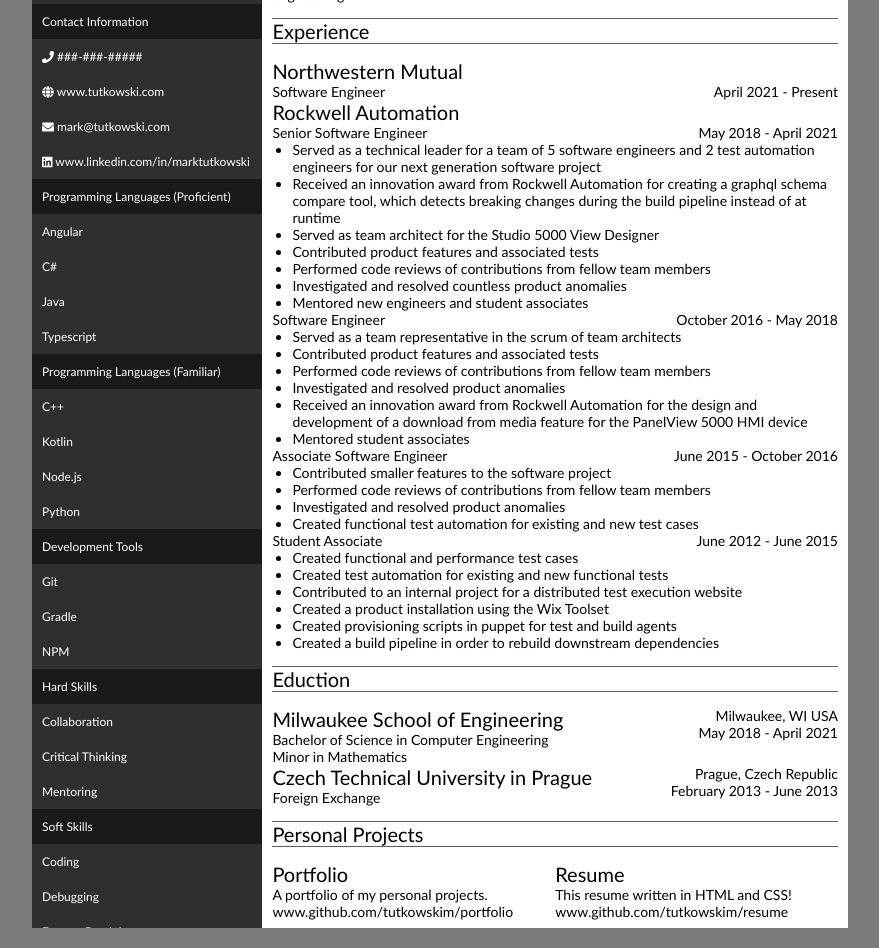
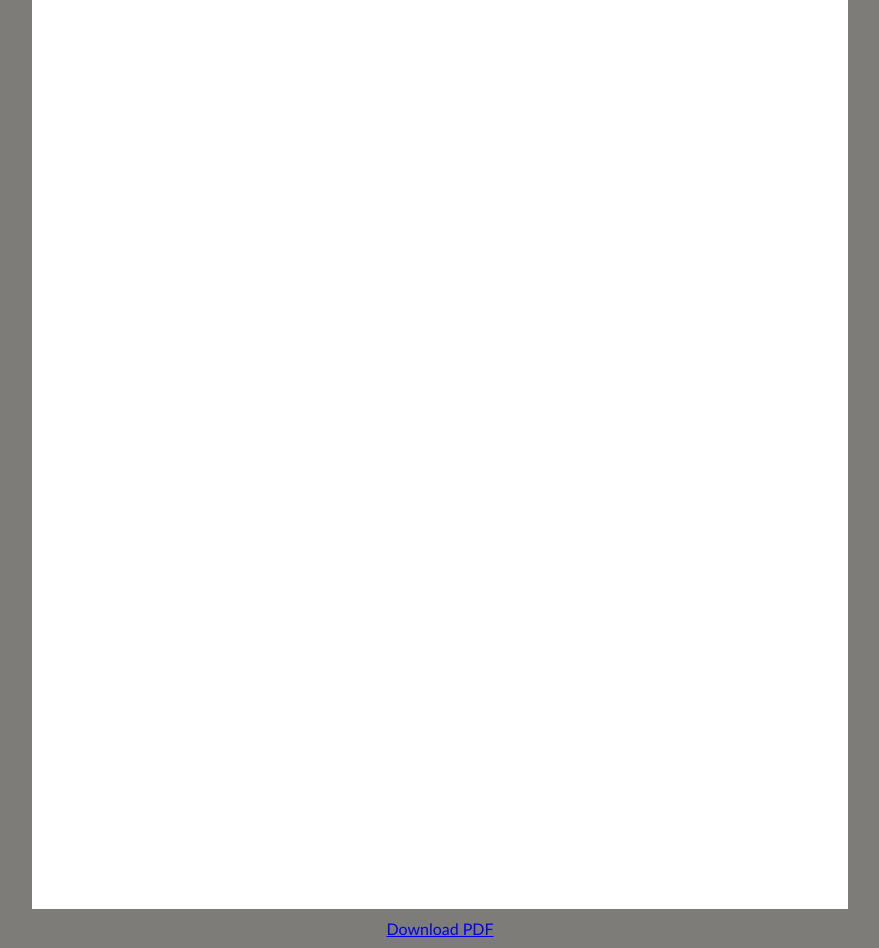
Before and after one commit to tutkowskim/resume, a React app: page / in a window 1280 px wide. Shown: the whole page, without its empty margins (200-1079 px from the left). Built offline with nearby package versions, Linux system fonts and the light colour scheme.

Commit message:
Generate pdf from resume.html and center resume.html in the index page.

```diff
--- a/config/paths.js
+++ b/config/paths.js
@@ -12,7 +12,7 @@
 // We use `PUBLIC_URL` environment variable or "homepage" field to infer
 // "public path" at which the app is served.
 // webpack needs to know it to put the right <script> hrefs into HTML even in
-// single-page apps that may serve index.html for nested URLs like /todos/42.
+// single-page apps that may serve resume.html for nested URLs like /todos/42.
 // We can't use a relative path in HTML because we don't want to load something
 // like /todos/42/static/js/bundle.7289d.js. We have to know the root.
 const publicUrlOrPath = getPublicUrlOrPath(
@@ -56,7 +56,7 @@
   appPath: resolveApp('.'),
   appBuild: resolveApp(buildPath),
   appPublic: resolveApp('public'),
-  appHtml: resolveApp('public/index.html'),
+  appHtml: resolveApp('public/resume.html'),
   appIndexJs: resolveModule(resolveApp, 'src/index'),
   appPackageJson: resolveApp('package.json'),
   appSrc: resolveApp('src'),
--- a/config/webpack.config.js
+++ b/config/webpack.config.js
@@ -89,7 +89,7 @@
     isEnvProduction && process.argv.includes('--profile');
 
   // We will provide `paths.publicUrlOrPath` to our app
-  // as %PUBLIC_URL% in `index.html` and `process.env.PUBLIC_URL` in JavaScript.
+  // as %PUBLIC_URL% in `resume.html` and `process.env.PUBLIC_URL` in JavaScript.
   // Omit trailing slash as %PUBLIC_URL%/xyz looks better than %PUBLIC_URL%xyz.
   // Get environment variables to inject into our app.
   const env = getClientEnvironment(paths.publicUrlOrPath.slice(0, -1));
@@ -102,7 +102,7 @@
       isEnvDevelopment && require.resolve('style-loader'),
       isEnvProduction && {
         loader: MiniCssExtractPlugin.loader,
-        // css is located in `static/css`, use '../../' to locate index.html folder
+        // css is located in `static/css`, use '../../' to locate resume.html folder
         // in production `paths.publicUrlOrPath` can be a relative path
         options: paths.publicUrlOrPath.startsWith('.')
           ? { publicPath: '../../' }
@@ -557,13 +557,14 @@
       ],
     },
     plugins: [
-      // Generates an `index.html` file with the <script> injected.
+      // Generates an `resume.html` file with the <script> injected.
       new HtmlWebpackPlugin(
         Object.assign(
           {},
           {
             inject: true,
             template: paths.appHtml,
+            filename: 'resume.html'
           },
           isEnvProduction
             ? {
@@ -589,8 +590,8 @@
       isEnvProduction &&
         shouldInlineRuntimeChunk &&
         new InlineChunkHtmlPlugin(HtmlWebpackPlugin, [/runtime-.+[.]js/]),
-      // Makes some environment variables available in index.html.
-      // The public URL is available as %PUBLIC_URL% in index.html, e.g.:
+      // Makes some environment variables available in resume.html.
+      // The public URL is available as %PUBLIC_URL% in resume.html, e.g.:
       // <link rel="icon" href="%PUBLIC_URL%/favicon.ico">
       // It will be an empty string unless you specify "homepage"
       // in `package.json`, in which case it will be the pathname of that URL.
@@ -641,8 +642,8 @@
       // Generate an asset manifest file with the following content:
       // - "files" key: Mapping of all asset filenames to their corresponding
       //   output file so that tools can pick it up without having to parse
-      //   `index.html`
-      // - "entrypoints" key: Array of files which are included in `index.html`,
+      //   `resume.html`
+      // - "entrypoints" key: Array of files which are included in `resume.html`,
       //   can be used to reconstruct the HTML if necessary
       new ManifestPlugin({
         fileName: 'asset-manifest.json',
--- a/config/webpackDevServer.config.js
+++ b/config/webpackDevServer.config.js
@@ -46,7 +46,7 @@
     // project directory is dangerous because we may expose sensitive files.
     // Instead, we establish a convention that only files in `public` directory
     // get served. Our build script will copy `public` into the `build` folder.
-    // In `index.html`, you can get URL of `public` folder with %PUBLIC_URL%:
+    // In `resume.html`, you can get URL of `public` folder with %PUBLIC_URL%:
     // <link rel="icon" href="%PUBLIC_URL%/favicon.ico">
     // In JavaScript code, you can access it with `process.env.PUBLIC_URL`.
     // Note that we only recommend to use `public` folder as an escape hatch
--- a/create-pdf.js
+++ b/create-pdf.js
@@ -6,13 +6,13 @@
   const browser = await puppeteer.launch({ headless: true });
   const page = await browser.newPage();
   await page.goto(url, {waitUntil: 'networkidle0'});
-  const pdf = await page.pdf({ format: 'A4', printBackground: true });
+  const pdf = await page.pdf({ format: 'Letter', printBackground: true });
 
   await browser.close();
   return pdf
 }
 
-const sourceHtmlUrl = 'file://' + path.join(__dirname, 'build', 'index.html')
+const sourceHtmlUrl = 'file://' + path.join(__dirname, 'build', 'resume.html')
 const pdf = path.join(__dirname, 'build', 'mark_tutkowski.pdf')
 
 console.log(`Generating PDF from ${sourceHtmlUrl} to ${pdf}`)
--- a/public/index.html
+++ b/public/index.html
@@ -10,10 +10,12 @@
       body {
         background-color: #7d7c79;
       }
-      .app {
-        width: 8.5in;
-        height: 11in;
-        background-color: white;
+      .container {
+        display: flex;
+        flex-direction: column;
+
+        width: fit-content;
+        height: fit-content;
 
         position: absolute;
         top:0;
@@ -23,10 +25,26 @@
 
         margin: auto;
       }
+      .resume {
+        background-color: white;
+        width: 8.5in;
+        height: 11in;
+      }
+      .download {
+        margin: 10px;
+        text-align: center;
+      }
     </style>
   </head>
   <body>
     <noscript>You need to enable JavaScript to run this app.</noscript>
-    <div class="app" id="root"></div>
+    <div class="container">
+      <div class="resume">
+        <iframe src="resume.html" width="100%" height="100%" frameBorder="0"></iframe>
+      </div>
+      <div class="download">
+        <a href="mark_tutkowski.pdf" download>Download PDF</a>
+      </div>
+    </div>
   </body>
 </html>
--- /dev/null
+++ b/public/resume.html
@@ -0,0 +1,14 @@
+<!DOCTYPE html>
+<html lang="en">
+  <head>
+    <meta charset="utf-8" />
+    <title>Mark Tutkowski</title>
+    <meta name="description" content="Mark Tutkowski's Resume"/>
+    <meta name="viewport" content="width=device-width" />
+    <meta charset="UTF-8">
+  </head>
+  <body>
+    <noscript>You need to enable JavaScript to run this app.</noscript>
+    <div class="app" id="root"></div>
+  </body>
+</html>
```
